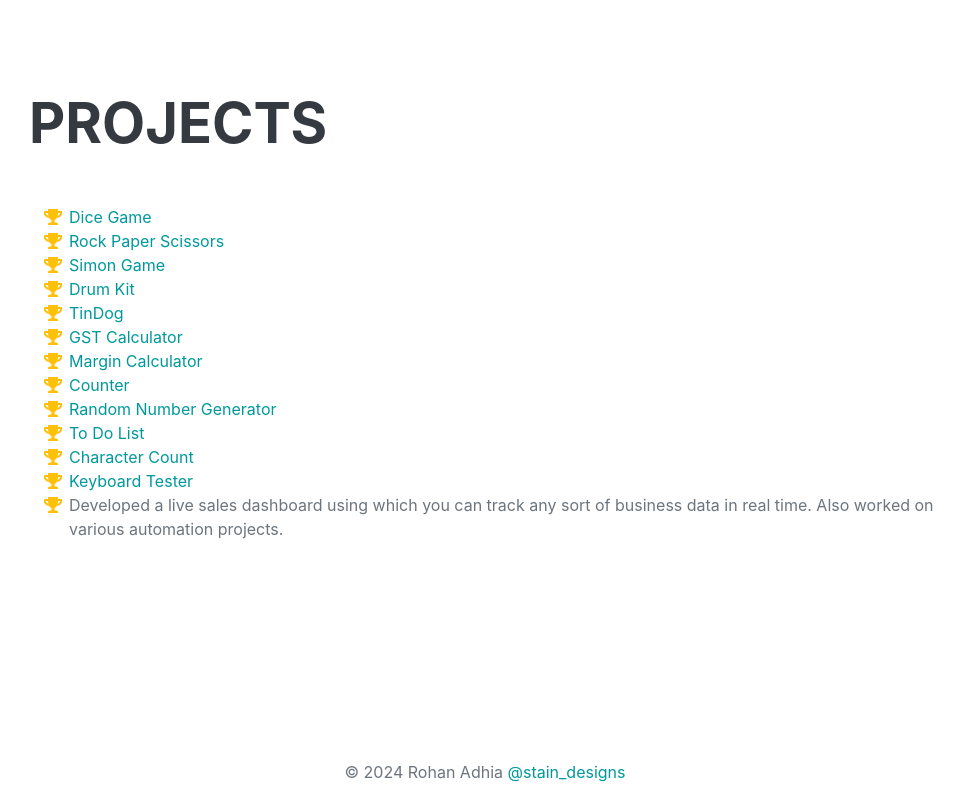
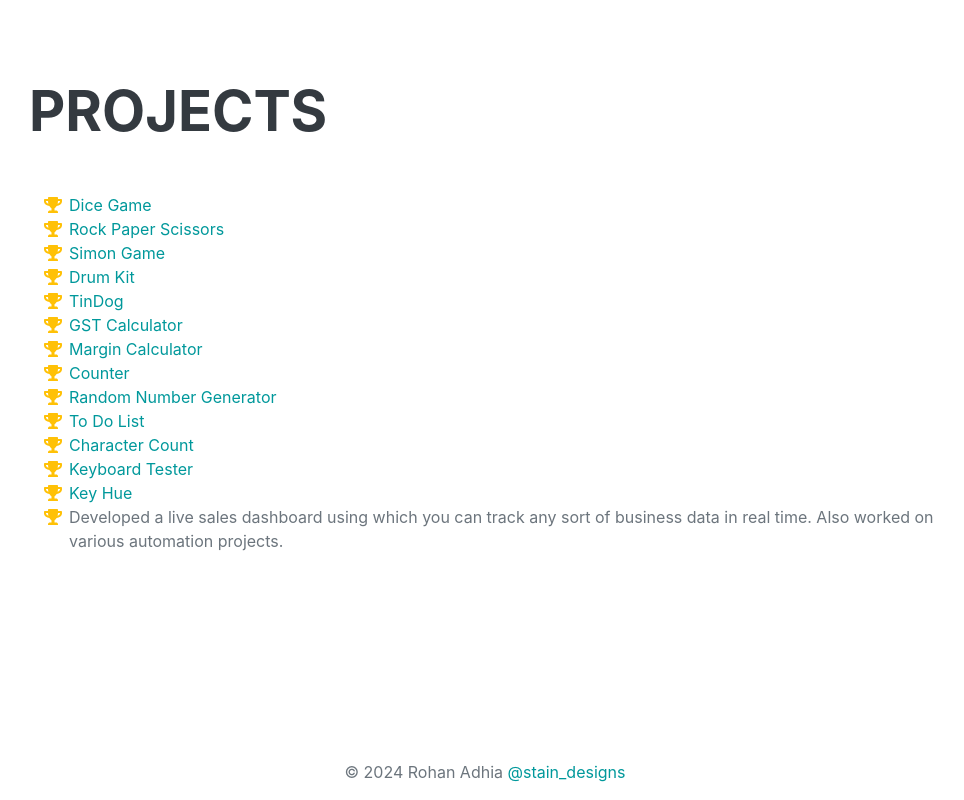
Before and after one commit to RohanAdhia/resume, a plain HTML site: page index.html in a window 1280 px wide. Shown: the part 5475-6275 px from the top of the page, without its empty margins (291-1255 px from the left). Drawn offline with nearby package versions, Linux system fonts and the light colour scheme; a web font is replaced by a local one.

Commit message:
Added New Project: Key Hue
Added link to the new project Key Hue

```diff
--- a/index.html
+++ b/index.html
@@ -410,6 +410,10 @@
           </li>
           <li>
             <span class="fa-li"><i class="fas fa-trophy text-warning"></i></span>
+            <a href="https://rohanadhia.github.io/kh/" target="_blank">Key Hue</a>
+          </li>
+          <li>
+            <span class="fa-li"><i class="fas fa-trophy text-warning"></i></span>
             Developed a live sales dashboard using which you can track any sort of business data in real time. Also worked on various automation projects.
           </li>
         </ul>
```
